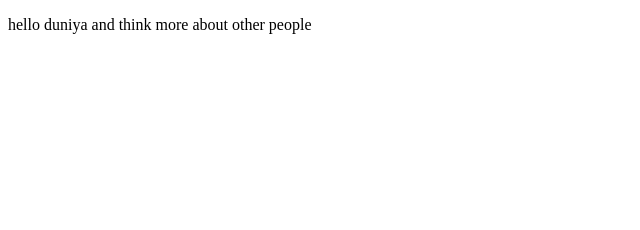
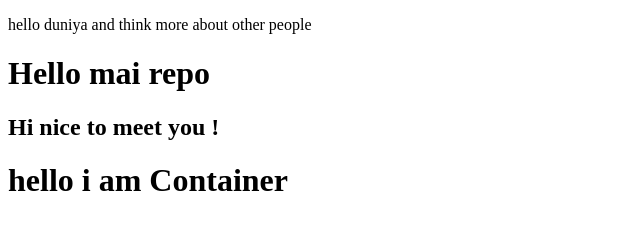
Before and after one commit to Satyam-jsww/Practice_repo, a plain HTML site: page index.html in a window 1280 px wide. Shown: the whole page, without its empty margins (0-640 px from the left). Drawn offline with Linux system fonts and the light colour scheme.

Commit message:
Rechange the file

```diff
--- a/index.html
+++ b/index.html
@@ -10,6 +10,15 @@
 <body>
 
     <p>hello duniya and think more about other people</p>
+    <h1>Hello mai repo </h1>
+    <h2>Hi nice to meet you !</h2>
+    <div class="container">
+        <div>
+            <div>
+                <h1>hello i am Container</h1>
+            </div>
+        </div>
+    </div>
 
 </body>
 
```
